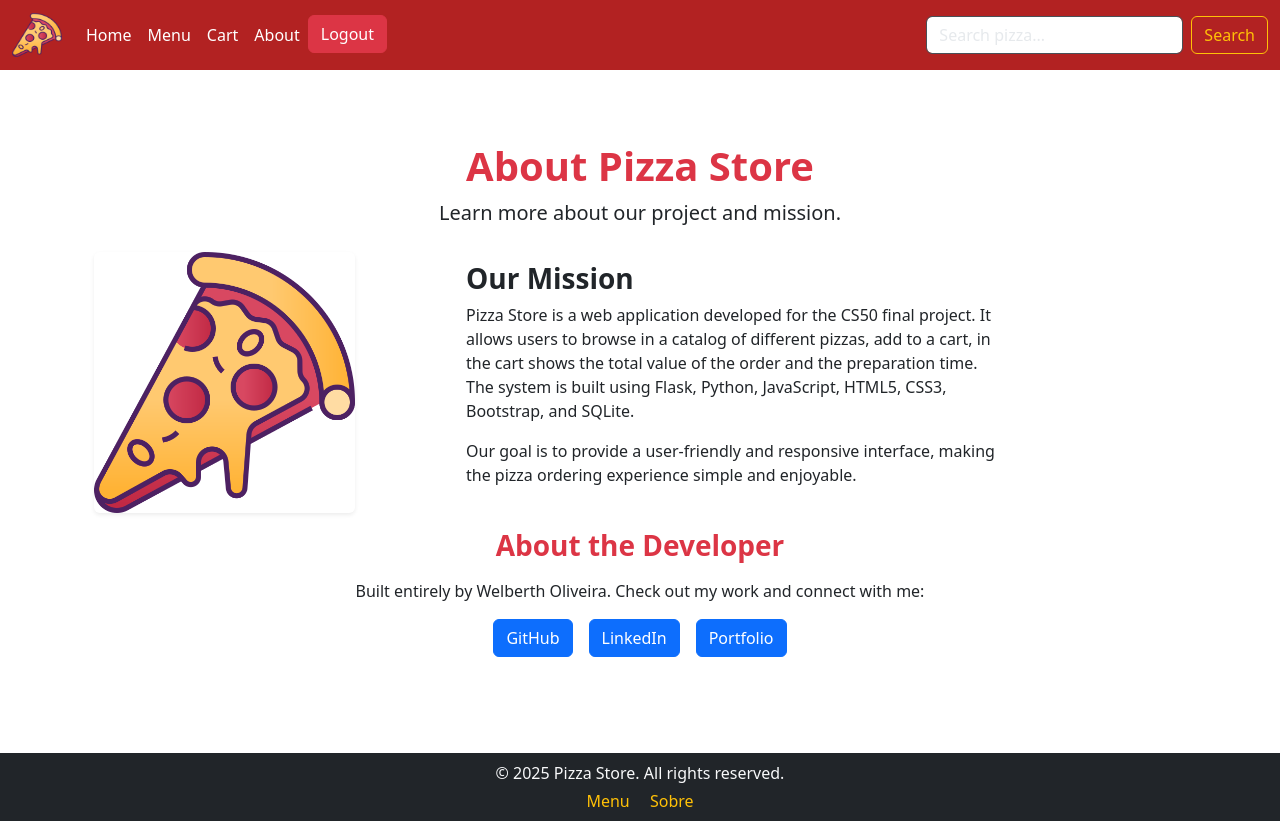
After one commit to Welberth77/Projeto-Final-CS50, a Flask app: page /about in a window 1280 px wide. The commit adds this page. Run offline with Flask 3, Linux system fonts and the light colour scheme; a user stored in the database is signed in.

Commit message:
feat: página about

```diff
--- a/app.py
+++ b/app.py
@@ -1,7 +1,7 @@
 import os
 import sqlite3
 import re
-from flask import Flask, render_template, request, redirect, url_for, session, jsonify, flash
+from flask import Flask, render_template, request, redirect, session, flash
 from werkzeug.security import generate_password_hash, check_password_hash
 
 app = Flask(__name__)
@@ -280,3 +280,14 @@ def cart():
     }
 
     return render_template("cart.html", cartItems=cartItems, totals=totals)
+
+# Sobre
+@app.route("/about")
+def about():
+    user_id = session.get("user_id")
+
+    # Verifica se o usuário está logado
+    if not user_id:
+        return redirect("/")
+
+    return render_template("about.html")
--- /dev/null
+++ b/templates/about.html
@@ -0,0 +1,49 @@
+{% extends "base.html" %}
+
+{% block title %}About{% endblock %}
+
+{% block content %}
+    <div class="container mt-5">
+        <!-- Título da página -->
+        <div class="text-center mb-4">
+            <h1 class="fw-bold text-danger">About Pizza Store</h1>
+            <p class="lead">Learn more about our project and mission.</p>
+        </div>
+
+        <!-- Seção de descrição -->
+        <div class="row align-items-center mb-3">
+            <div class="col-md-4">
+                <img src="../static/pizza.png" alt="Pizza Store" class="img-fluid rounded shadow-sm w-75">
+            </div>
+            <div class="col-md-6">
+                <h3 class="fw-bold">Our Mission</h3>
+                <p>
+                    Pizza Store is a web application developed for the CS50 final project.
+                    It allows users to browse in a catalog of different pizzas, add to a cart, in the cart shows the total value of the order and the preparation time.
+                    The system is built using Flask, Python, JavaScript, HTML5, CSS3, Bootstrap, and SQLite.
+                </p>
+                <p>
+                    Our goal is to provide a user-friendly and responsive interface,
+                    making the pizza ordering experience simple and enjoyable.
+                </p>
+            </div>
+        </div>
+
+        <!-- Seção sobre o desenvolvedor / portfolio -->
+        <div class="text-center mb-5">
+            <h3 class="fw-bold text-danger mb-3">About the Developer</h3>
+            <p>Built entirely by Welberth Oliveira. Check out my work and connect with me:</p>
+            <div class="d-flex justify-content-center gap-3">
+                <a href="https://github.com/Welberth77" target="_blank" class="btn btn-primary">
+                    <i class="bi bi-github"></i> GitHub
+                </a>
+                <a href="https://www.linkedin.com/in/welberth-oliveira" target="_blank" class="btn btn-primary">
+                    <i class="bi bi-linkedin"></i> LinkedIn
+                </a>
+                <a href="https://welberth-portfolio.vercel.app" target="_blank" class="btn btn-primary">
+                    <i class="bi bi-person-circle"></i> Portfolio
+                </a>
+            </div>
+        </div>
+    </div>
+{% endblock %}
--- a/templates/base.html
+++ b/templates/base.html
@@ -32,10 +32,11 @@
                 <span class="navbar-toggler-icon"></span>
             </button>
             <div class="collapse navbar-collapse" id="navbarNav">
-                <ul class="navbar-nav me-auto mb-2 mb-lg-0">
+                <ul class="navbar-nav me-auto mb-3 mb-lg-0">
                     <li class="nav-item"><a class="nav-link" href="/home">Home</a></li>
                     <li class="nav-item"><a class="nav-link" href="/menu">Menu</a></li>
                     <li class="nav-item"><a class="nav-link" href="/cart">Cart</a></li>
+                    <li class="nav-item"><a class="nav-link" href="/about">About</a></li>
                     {% if session.get('user_id') %}
                         <li class="nav-item"><a class="btn btn-danger" href="/logout">Logout</a></li>
                     {% endif %}
```
